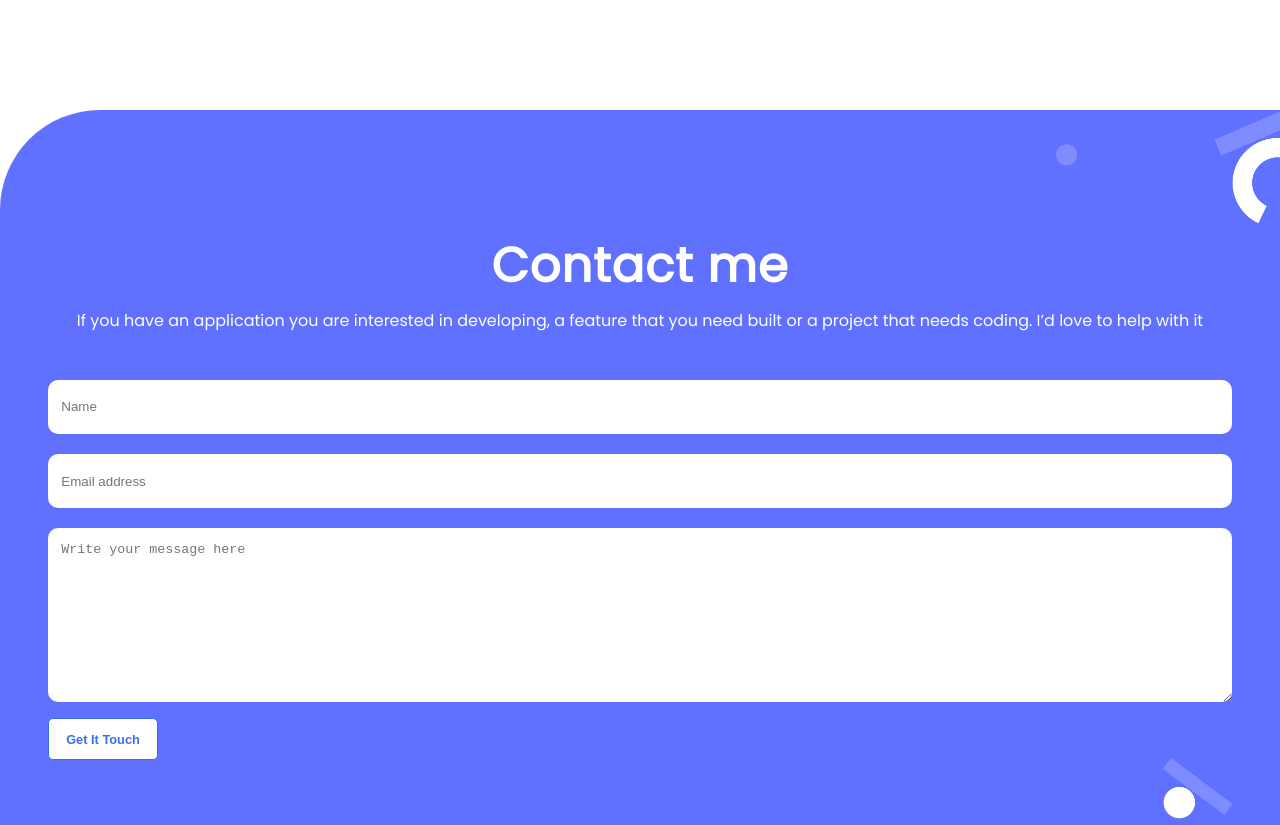
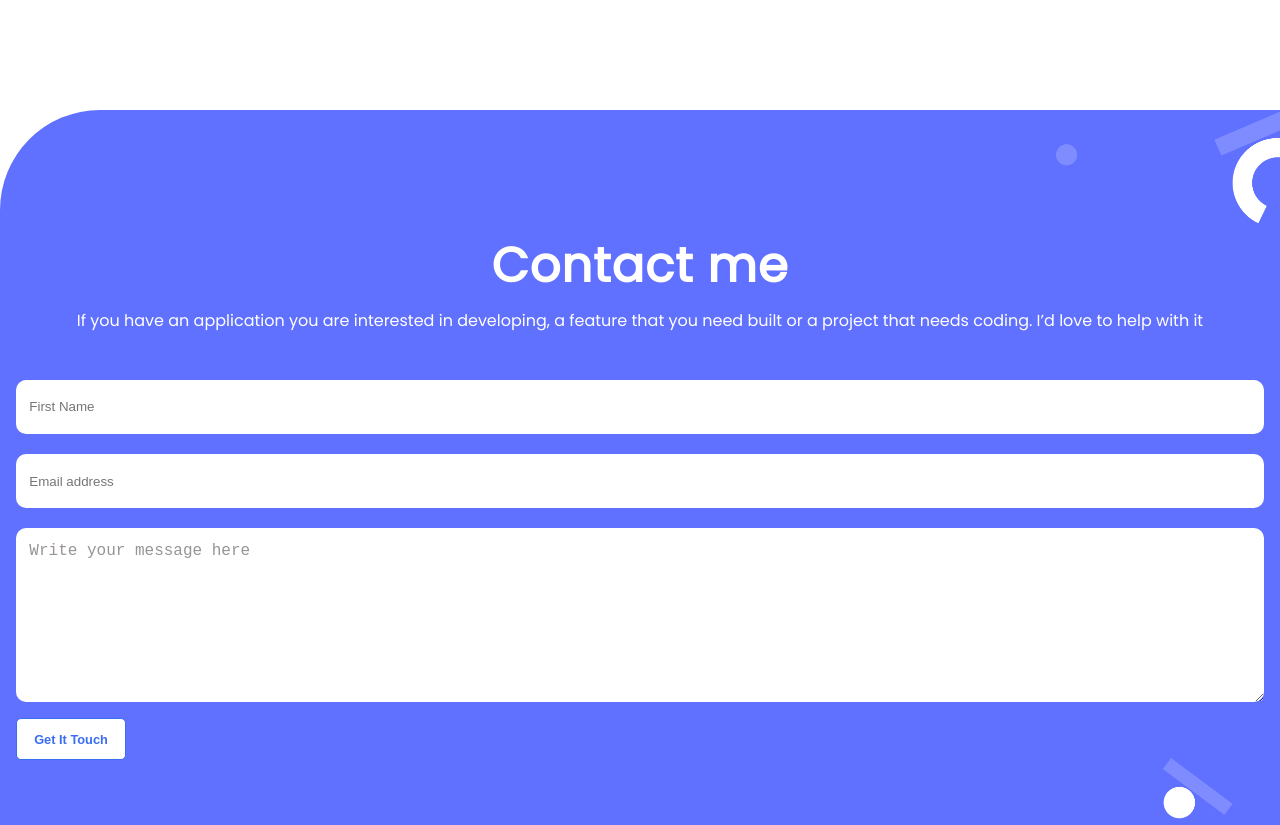
Before and after one commit to UsirusenIkon/Portfolio, a website: page index.html in a window 1280 px wide. Shown: the part 3684-4509 px from the top of the page. Drawn offline with nearby package versions, Linux system fonts and the light colour scheme; files whose address does not match are found by name; a web font is replaced by a local one.

Commit message:
Initialized form validation and styling

```diff
--- a/index.html
+++ b/index.html
@@ -248,39 +248,19 @@
       </div>
     </section>
     <!-- contact-me -->
-    <section class="contact-me">
-      <div class="blue">
+    <section class="contact-me flex">
+      <div class="blue flex">
         <h2>Contact me</h2>
-        <p>
-          If you have an application you are interested in developing, a feature
-          that you need built or a project that needs coding. I’d love to help
-          with it
-        </p>
-        <form class="form flex" action="submit" method="post">
-          <div class="input flex">
-            <input
-              name="name"
-              type="text"
-              required
-              placeholder="Name"
-              maxlength="30"
-            />
-            <input
-              name="email address"
-              type="text"
-              required
-              placeholder="Email address"
-              maxlength="30"
-            />
-          </div>
-          <textarea
-            name="message"
-            placeholder="Write your message here"
-            maxlength="500"
-            required
-          ></textarea>
-          <button class="last-btn" type="submit">Get It Touch</button>
-        </form>
+        <p>If you have an application you are interested in developing, a feature that you need built or a project that
+          needs coding. I’d love to help with it </p>
+          <form class="form flex" action="https://formspree.io/f/xwkzpvdn" method="post">
+            <div class="input flex">
+              <input name="firstname" type="text" placeholder="First Name" maxlength="30" required/>
+            </div>
+            <input name="email" type="text" placeholder="Email address" maxlength="30" required/>
+            <textarea name="message" placeholder="Write your message here" maxlength="500" required></textarea>
+            <button class="last-btn" type="submit">Get It Touch</button>
+          </form>
       </div>
     </section>
   </body>
--- a/style.css
+++ b/style.css
@@ -453,12 +453,14 @@ h3 {
   background-color: var(--primary-color);
   border-top-left-radius: 100px;
   text-align: center;
-  padding: 8em 3em 1em 3em;
+  padding: 8em 1em 1em 1em;
   background-image: url(asset/mobile@2x.png);
   background-size: contain;
   background-repeat: no-repeat;
   background-position-x: 100%;
   padding-bottom: 3rem;
+  flex-direction: column;
+  width: 100%;
 }
 
 .blue h2 {
@@ -494,9 +496,30 @@ input {
   margin-bottom: 1.3rem;
 }
 
+input:invalid {
+  outline: none;
+}
+
 textarea {
   height: 13em;
   border-radius: 10px;
   padding: 1em;
   margin-bottom: 1rem;
 }
+
+textarea:focus {
+  outline: none;
+  border: 3px solid green;
+}
+
+form input:valid,
+form textarea:valid {
+  outline: none;
+  border-bottom: 1px solid rgba(5, 197, 5, 0.596);
+}
+
+form textarea::placeholder {
+  font-size: 1rem;
+  color: #979493;
+  font-family: inherit;
+}
```
